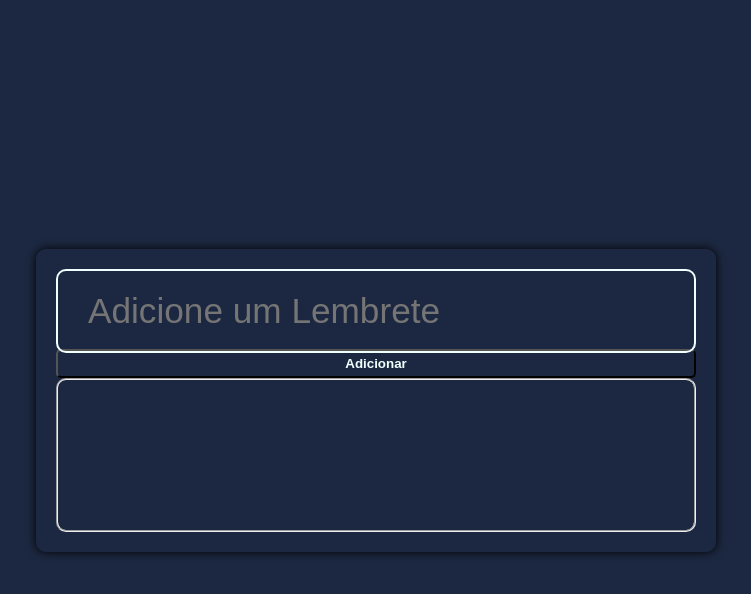
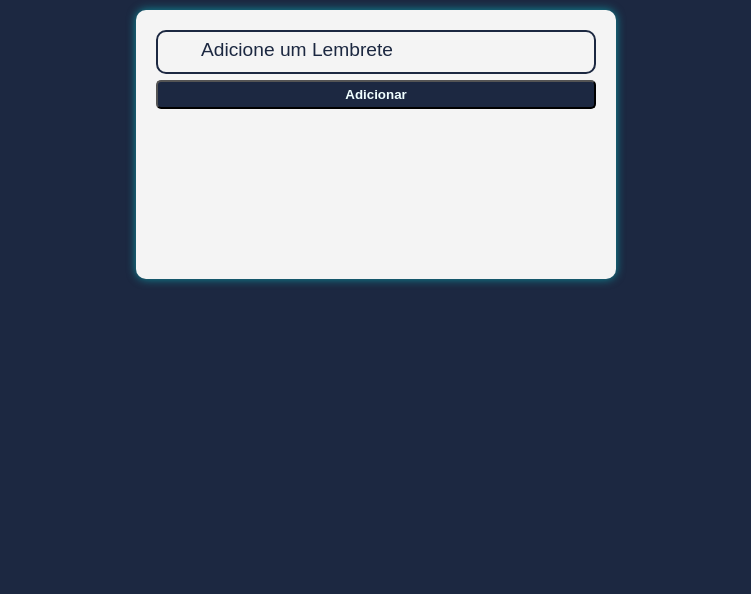
Before and after one commit to raullisboa/raullisboa.github.io, a plain HTML site: page index.html in a window 1280 px wide. Shown: the whole page, without its empty margins (264-1015 px from the left). Drawn offline with Linux system fonts and the light colour scheme.

Commit message:
Add files via upload

```diff
--- a/index.html
+++ b/index.html
@@ -11,7 +11,7 @@
   <div class="container">
 
     <div class="entryarea">
-      <input type="text" required id="inputLembrete" placeholder="Adicione um Lembrete" onkeydown="adicionarComEnter(event)">
+      <input type="text" required id="inputLembrete" onkeydown="adicionarComEnter(event)">
       <div class="labelline">Adicione um Lembrete</div>
     </div>
 
@@ -19,11 +19,10 @@
       <button class="buttonAddTask">Adicionar</button>
     </div>
 
-    <fieldset>
+    <div>
       <ul id="listaDeLembretes">
-
       </ul>
-    </fieldset>
+    </div>
   </div>
 
   <script src="script.js"></script>
--- a/styles.css
+++ b/styles.css
@@ -6,85 +6,76 @@
 }
 body {
   display: flex;
-  min-height: 100vh;
+  /* height: 100vh; */
   justify-content: center;
   align-items: center;
-  background-color: #1c2841;
+  margin: 10px;
+  background: #1c2841;
 }
 .container {
-  width: 680px;
+  display: flex;
+  flex-direction: column;
+  background: #f4f4f4;
+  width: 480px;
   padding: 20px;
   border-radius: 10px;
-  box-shadow: 0 0 10px rgba(0, 0, 0, 1);
+  box-shadow: 0 0 10px rgba(0, 250, 250, 0.5);
 }
 .entryarea {
   position: relative;
-  height: 80px;
-  line-height: 80px;
+  height: 40px;
+  line-height: 40px;
 }
 
 input{
   position: absolute;
   width: 100%;
   outline: none;
-  font-size: 2.2em;
+  font-size: 1.2rem;
   padding: 0 30px;
-  line-height: 80px;
+  line-height: 40px;
   border-radius: 10px;
-  border: 2px solid #f0ffff;
+  border: 2px solid #1c2841;
   background: transparent;
   transition: 0.1s ease;
   z-index: 1;
-  color: #f0f0f0;
+  color: #1c2841;
 }
 .labelline {
   position: absolute;
-  font-size: 1.6em;
+  font-size: 1.2rem;
   color: #1c2841;
   padding: 0 25px;
   margin: 0 20px;
-  background: #1c2841;
+  background: #f4f4f4;
   transition: 0.2s ease;
 }
 input:focus,
 input:valid {
-  color: #f0f0f0;
-  border: 4px solid #f0f0f0;
+  color: #1c2841;
+  border: 2px solid #1c2841;
 }
 input:focus + .labelline,
 input:valid + .labelline{
-  color: #f0f0f0;
+  color: #1c2841;
   height: 30px;
   line-height: 30px;
   padding: 0 12px;
   transform: translate(-15px, -16px) scale(0.88);
   z-index: 1;
 }
-li img {
+button {
+  color: #f0ffff;
+  background: #1c2841;
   cursor: pointer;
-  border: 1px solid gray;
-  border-radius: 5px;
-  opacity: 0.6;
-}
-li img:hover{
-  border-color: red;
-  transition: 0.3s;
-  opacity: 1;
-}
-button {
-  cursor: pointer;
-  color: #f0ffff;
+  font-weight: bold;
   border-radius: 5px;
   transition: 0.3s;
-  background: transparent;
   width: 100%;
   padding: 5px;
-  font-weight: bold;
+  margin-top: 10px;
 }
-fieldset {
-  border-radius: 10px;
-  /* margin-top: 10px; */
-}
+
 ul {
   min-height: 150px;
   list-style-type: none;
@@ -95,10 +86,22 @@ li {
   align-items: center;
   justify-content: space-between;
   background-color: transparent;
-  /* border: 1px solid #f0ffff; */
+  border: 1px solid #1c2841;
   border-radius: 5px;
-  color: #f0ffff;
-  margin: 5px auto;
+  color: #1c2841;
+  margin-top: 10px;
+  margin-bottom: 5px;
   padding: 5px;
   font-weight: bold;
 }
+li img {
+  cursor: pointer;
+  border: 1px solid gray;
+  border-radius: 5px;
+  opacity: 0.9;
+}
+li img:hover{
+  border-color: red;
+  transition: 0.3s;
+  opacity: 1;
+}
```
